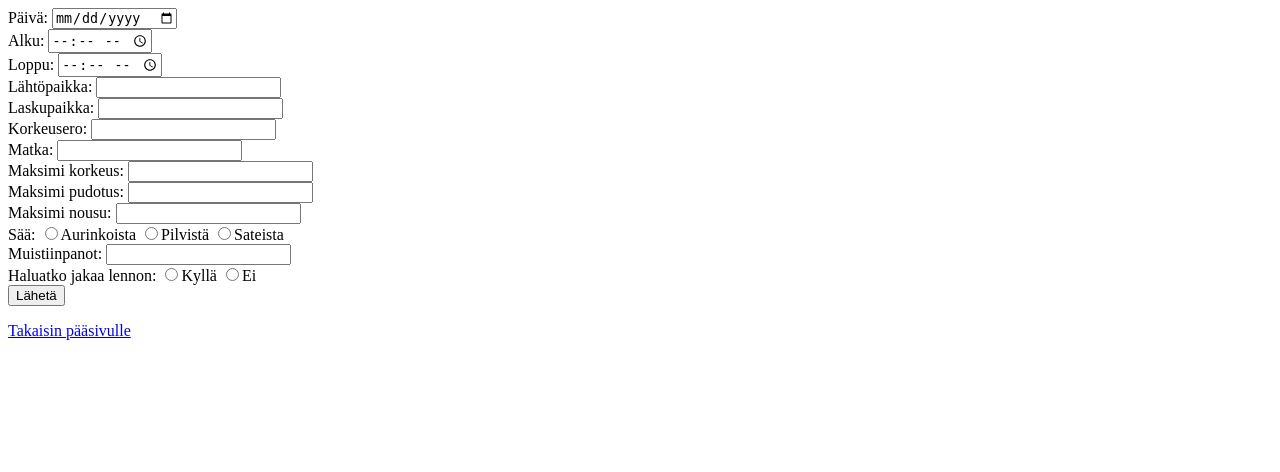
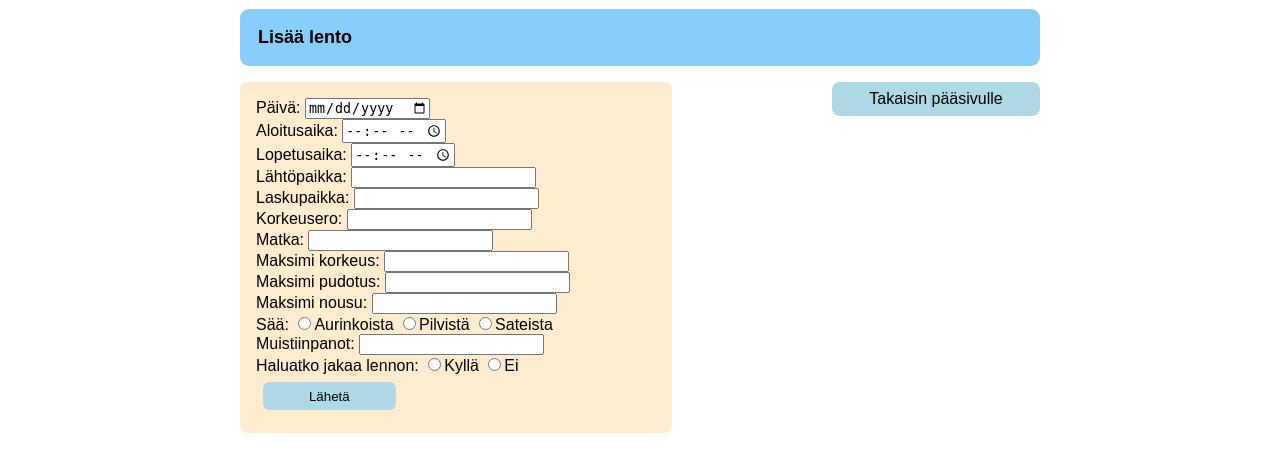
Before and after one commit to Siihi/tsoha-harjoitustyo, a Flask app: page /newflight in a window 1280 px wide. Shown: the top 472 px of the page. Run offline with Flask 2, Linux system fonts and the light colour scheme.

Commit message:
App completely styled

```diff
--- a/app.py
+++ b/app.py
@@ -207,7 +207,7 @@ def addmaintenancetodb():
         abort(403)
     ids = session["user_id"]
     date = request.form["date"]
-    if date is None:
+    if date == '':
         return render_template("error.html", message="Päivämäärä puuttuu")
     text = request.form["notes"]
     db.session.execute("INSERT INTO maintenances (user_id, date, name) values (:ids, :date, :name)", {"ids":ids, "date":date, "name":text})
--- a/static/styles/styles.css
+++ b/static/styles/styles.css
@@ -8,15 +8,33 @@ body {
 form {
     display: block;
     float: left;
-    padding: 1em 0em;
+    padding: 1em;
+    width: 25em;
+    text-align: left;
     background: blanchedalmond;
     border-radius: .5em;
     margin-top: 1em;
 }
 
+form #button {
+    padding: .5em;
+    border: none;
+    text-align: center;
+    width: 10em;
+    background: lightblue;
+    border-radius: .5em;
+    margin: .5em;
+}
+
 nav li{
     display: block;
-    padding: 1em;
+    float: right;
+    padding: .5em;
+    width: 12em;
+    background: lightblue;
+    text-align: center;
+    border-radius: .5em;
+    margin-bottom: .5em;
 }
 
 nav li a{
@@ -26,17 +44,59 @@ nav li a{
 
 nav {
     display: block;
+    width: 13em;
     float: right;
-    background: lightblue;
+    margin-top: 1em;
+}
+
+.content {
+    background: white;
+    padding: 1em;
     border-radius: .5em;
 }
 
+.flight {
+    background: blanchedalmond;
+    float: left;
+    font-family: Arial, Helvetica, sans-serif;
+    font-size: medium;
+    color: black;
+    padding: 1em;
+    border-radius: .5em;
+    margin: 1em;
+}
+
 .bluebox {
-    background: lightskyblue(255, 196, 0);
+    background: lightblue;
+    float: right;
+    font-family: Arial, Helvetica, sans-serif;
+    font-size: medium;
     color: black;
-    padding: 10px;
-    width: 400px;
-    height: 400px;
+    padding: 1em;
+    border-radius: .5em;
+    margin-top: 1em;
+    margin-bottom: 1em;
+}
+
+.loginshow {
+    background: blanchedalmond;
+    float: right;
+    font-family: Arial, Helvetica, sans-serif;
+    font-size: small;
+    border-radius: .5em;
+    margin-top: .6em;
+    margin-right: .6em;
+}
+
+.errorbox {
+    background: orange;
+    float: left;
+    font-family: Arial, Helvetica, sans-serif;
+    font-size: medium;
+    padding-left: 1em;
+    padding-right: 1em;
+    border-radius: .5em;
+    margin-top: 1em;
 }
 
 .header1 {
@@ -49,3 +109,25 @@ nav {
     border-radius: .5em;
     margin-top: .5em;
 }
+
+.header2 {
+    background: lightskyblue;
+    color: black;
+    font-weight: bold;
+    padding: 1em;
+    font-size: large;
+    font-family: Arial, Helvetica, sans-serif;
+    border-radius: .5em;
+    margin-top: .5em;
+}
+
+.headererror {
+    background: orangered;
+    color: black;
+    font-weight: bold;
+    padding: 1em;
+    font-size: large;
+    font-family: Arial, Helvetica, sans-serif;
+    border-radius: .5em;
+    margin-top: .5em;
+}
--- a/templates/addflight.html
+++ b/templates/addflight.html
@@ -1,21 +1,41 @@
+<link rel="stylesheet" href="{{ url_for('static', filename='styles/styles.css') }}">
+
+<div class=header2>
+    Lisää lento
+</div>
 <form action="/addflight" method="POST">
-Päivä: <input type="date" name="date"> <br>
-Alku: <input type="time" name="time"> <br>
-Loppu: <input type="time" name="duration"> <br>
-Lähtöpaikka: <input type="text" name="startlocation"> <br>
-Laskupaikka: <input type="text" name="endlocation"> <br>
-Korkeusero: <input type="number" name="altitudedifference"> <br>
-Matka: <input type="number" name="distance"> <br>
-Maksimi korkeus: <input type="number" name="maxaltitude"> <br>
-Maksimi pudotus: <input type="number" name="maxsink"> <br>
-Maksimi nousu: <input type="number" name="maxraise"> <br>
-Sää: <input type="radio" name="weather" value="Aurinkoista">Aurinkoista
-<input type="radio" name="weather" value="Pilvistä">Pilvistä
-<input type="radio" name="weather" value="Sateista">Sateista <br>
-Muistiinpanot: <input type="text" name="notes"> <br>
-Haluatko jakaa lennon: <input type="radio" name="share" value="yes">Kyllä
-<input type="radio" name="share" value="no">Ei <br>
-<input type="hidden" name="csrf_token" value="{{ session.csrf_token }}">
-<input type="submit" value="Lähetä"><br>
+    <label for="date">Päivä:</label>
+    <input type="date" name="date"> <br>
+    <label for="time">Aloitusaika:</label>
+    <input type="time" name="time"> <br>
+    <label for="duration">Lopetusaika:</label>
+    <input type="time" name="duration"> <br>
+    <label for="startlocation">Lähtöpaikka:</label>
+    <input type="text" name="startlocation"> <br>
+    <label for="endlocation">Laskupaikka:</label>
+    <input type="text" name="endlocation"> <br>
+    <label for="altitudedifference">Korkeusero:</label>
+    <input type="number" name="altitudedifference"> <br>
+    <label for="distance">Matka:</label>
+    <input type="number" name="distance"> <br>
+    <label for="maxaltitude">Maksimi korkeus:</label>
+    <input type="number" name="maxaltitude"> <br>
+    <label for="maxsink">Maksimi pudotus:</label>
+    <input type="number" name="maxsink"> <br>
+    <label for="maxraise">Maksimi nousu:</label>
+    <input type="number" name="maxraise"> <br>
+    <label for="weather">Sää:</label>
+    <input type="radio" name="weather" value="Aurinkoista">Aurinkoista
+    <input type="radio" name="weather" value="Pilvistä">Pilvistä
+    <input type="radio" name="weather" value="Sateista">Sateista <br>
+    <label for="notes">Muistiinpanot:</label>
+    <input type="text" name="notes"> <br>
+    <label for="share">Haluatko jakaa lennon:</label>
+    <input type="radio" name="share" value="yes">Kyllä
+    <input type="radio" name="share" value="no">Ei <br>
+    <input type="hidden" name="csrf_token" value="{{ session.csrf_token }}">
+    <input id=button type="submit" value="Lähetä"><br>
 </form>
-<a href="/">Takaisin pääsivulle</a>
+<nav>
+    <li><a href="/">Takaisin pääsivulle</a></li>
+</nav>
```
Also changed, not shown: templates/addmaintenance.html (+14 -3 lines), templates/editinfo.html (+17 -5 lines), templates/error.html (+11 -3 lines), templates/index.html (+19 -10 lines), templates/maintenance.html (+13 -5 lines), templates/othersflights.html (+7 -2 lines), templates/register.html (+18 -6 lines), templates/removeflight.html (+14 -5 lines), templates/userinfo.html (+11 -5 lines).
